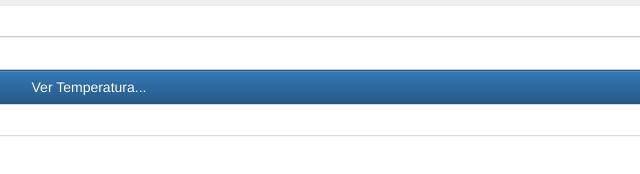
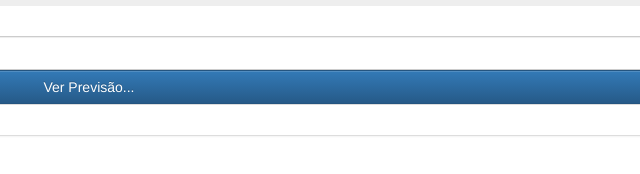
Before and after one commit to Marcosdba/angularjs-bs-openweather, a website: page public/index.html in a window 1280 px wide. Shown: the part 240-414 px from the top of the page, 551-1191 px from the left. Drawn offline with Linux system fonts and the light colour scheme.

Commit message:
Update index.html

```diff
--- a/public/index.html
+++ b/public/index.html
@@ -19,7 +19,7 @@
         </div>
 <form  name="formulario" ng-submit="submeter()">
     <input type="text" name="cidade" class="form-control" ng-model="clima.cidade" placeholder="Digite o nome da cidade e pressione enter ou clique em Ver Temperatura..." required>
-<button type="submit" class="btn btn-primary btn-block">Ver Temperatura...</button>
+<button type="submit" class="btn btn-primary btn-block">Ver Previsão...</button>
      </form>
 
         <div class="panel panel-default" >
```
